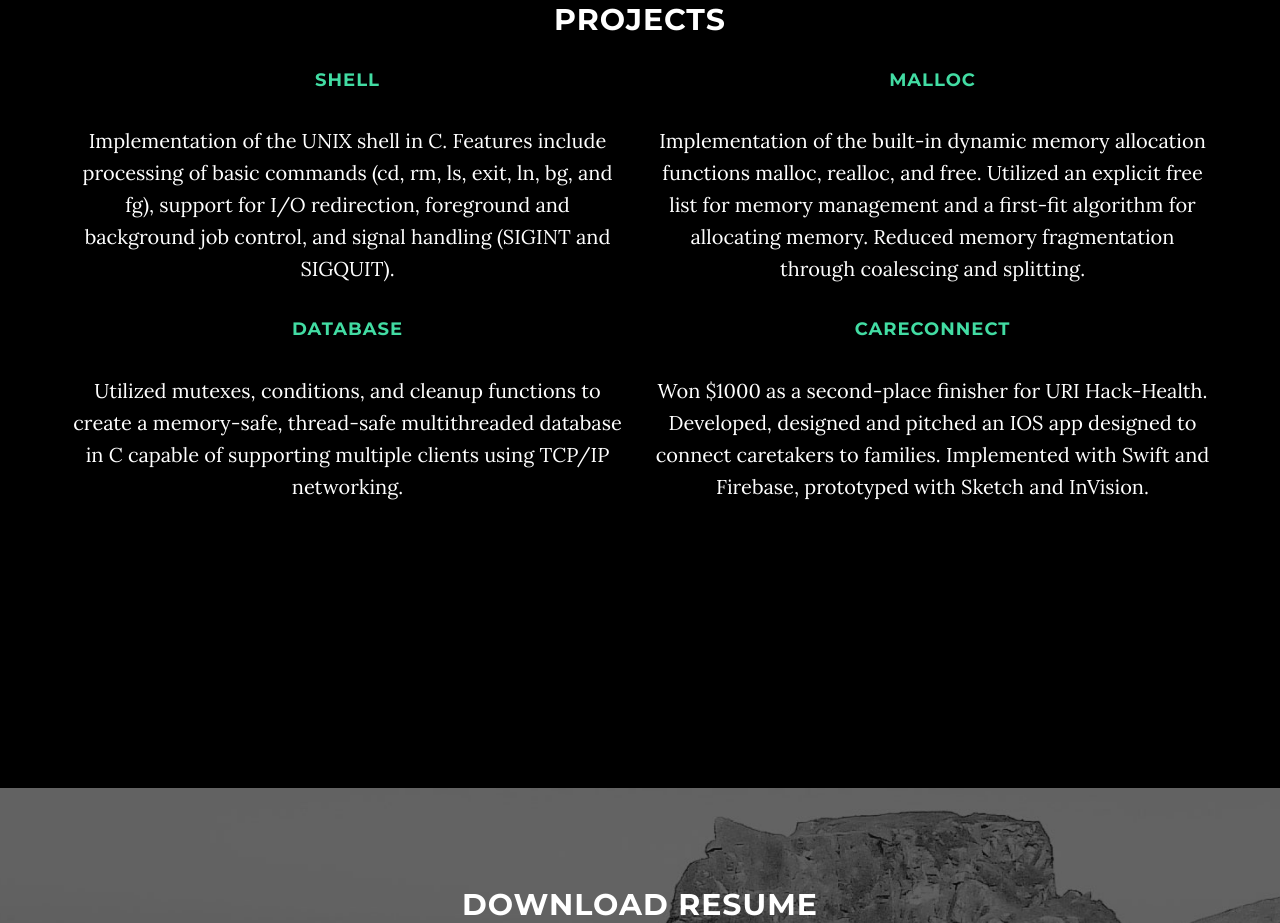
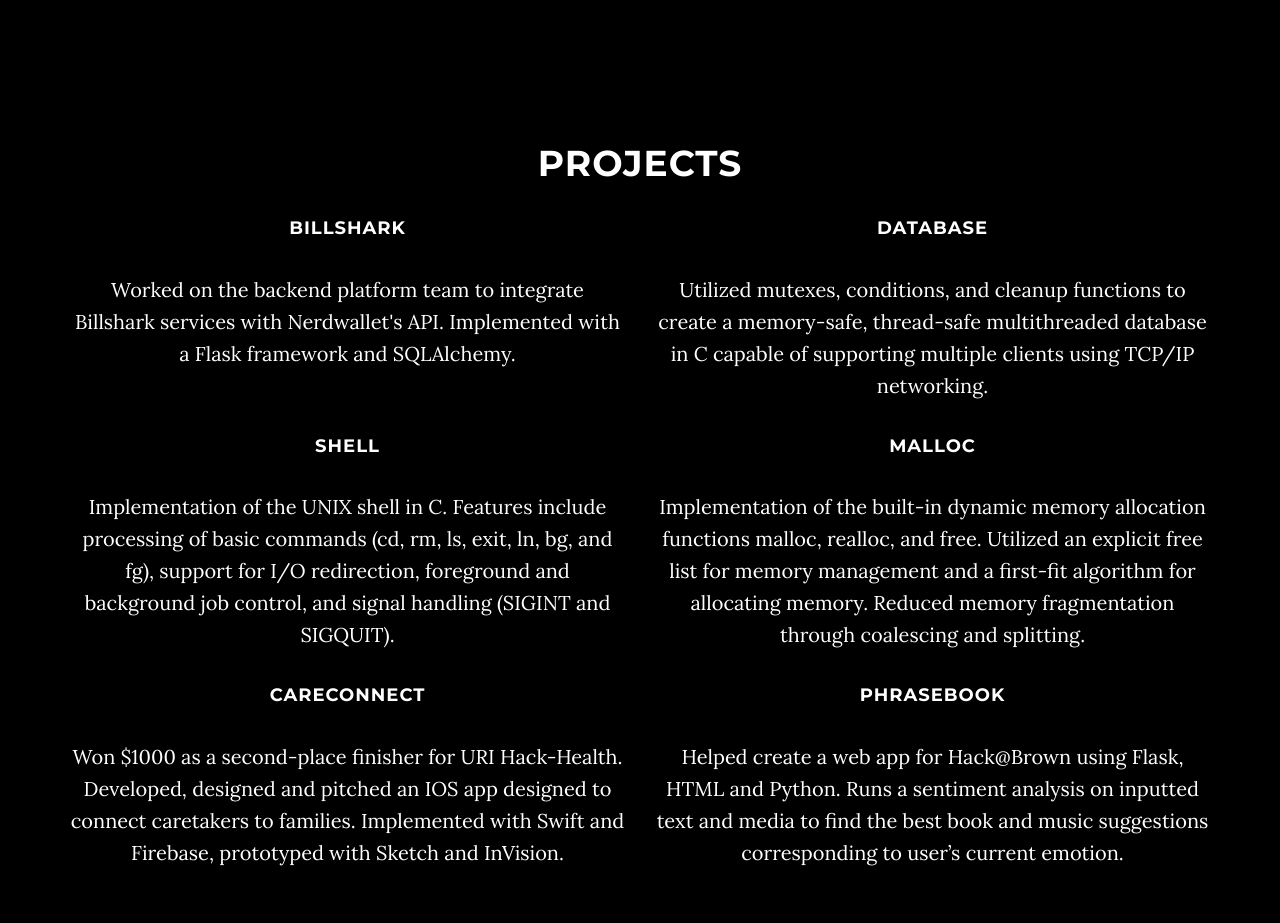
Before and after one commit to katie-chu/katie-chu.github.io, a website: page index.html in a window 1280 px wide. Shown: the part 2627-3550 px from the top of the page. Drawn offline with nearby package versions, Linux system fonts and the light colour scheme; some packages are replaced by stand-ins of ours.

Commit message:
fix links

```diff
--- a/index.html
+++ b/index.html
@@ -92,7 +92,7 @@
     <section id="projects" class="container content-section text-center">
         <div class="container">
             <div class="col-lg-8 col-lg-offset-2">
-                <h2>Education</h2>
+                <h1>Education</h1>
                 <h3>Brown University</h3>
                 <p class="info">B.S. Applied Math and Computer Science <span>&bull;</span> <em class="date">Expected May 2019</em></p>
                 <p><span>Relevant Coursework: </span>Distributed Systems, Software Engineering, Computer Systems, Data Structures and Algorithms, Discrete Structures and Probability, Database Management Systems, Object-Oriented Programming, User Interfaces and User Experience</p>
@@ -106,13 +106,15 @@
         <div class="download-section">
             <div class="container">
                 <div class="col-lg-8 col-lg-offset-2">
-                    <h2>Experience</h2>
+                    <h1>Experience</h1>
                     <h3>Brown University Department of C.S</h3>
-                    <p class="info">Undergrad and Head Teaching Assistant <span>&bull;</span> <em class="date">September 2016 - Current</em></p>
+                    <p class="info">Undergrad and Head Teaching Assistant<span>&bull;</span> <em class="date">September 2016 - Current</em></p>
                     <h3>NerdWallet</h3>
-                    <p class="info">Software Engineering Intern <span>&bull;</span> <em class="date">Summer 2017</em></p>
+                    <p class="info">Software Engineering Intern<span>&bull;</span> <em class="date">Summer 2017</em></p>
+                    <h3>Brown University IT Service Center</h3>
+                    <p class="info">Technical Assistant<span>&bull;</span> <em class="date">February 2016 - May 2017</em></p>
                     <h3>SoFi: Social Finance</h3>
-                    <p class="info">Software Engineering Intern <span>&bull;</span> <em class="date">Summer 2016</em></p>
+                    <p class="info">Software Engineering Intern<span>&bull;</span> <em class="date">Summer 2016</em></p>
                 </div>
             </div>
         </div>
@@ -122,15 +124,33 @@
 
     <!-- Projects Section -->
     <section id="projects2" class="container content-section text-center">
-        <h2>Projects</h2>
+        <h1>Projects</h1>
             <div class="row">
                 <div class="col-lg-6 portfolio-item">
                       <div class="card h-100">
                         <!-- <a href="#"><img class="card-img-top" src="http://placehold.it/700x400" alt=""></a> -->
                             <div class="card-body">
-                                      <h4 class="card-title">
-                                          <a href="#">Shell</a>
-                                      </h4>
+                                <h4 class="card-title">Billshark</h4>
+                                <p class="card-text">Worked on the backend platform team to integrate Billshark services with Nerdwallet's API. Implemented with a Flask framework and SQLAlchemy.</p>
+                            </div>
+                      </div>
+                </div>
+                <div class="col-lg-6 portfolio-item">
+                    <div class="card h-100">
+                        <!-- <a href="#"><img class="card-img-top" src="http://placehold.it/700x400" alt=""></a> -->
+                        <div class="card-body">
+                            <h4 class="card-title">Database</h4>
+                            <p class="card-text">Utilized mutexes, conditions, and cleanup functions to create a memory-safe, thread-safe multithreaded database in C capable of supporting multiple clients using TCP/IP networking.</p>
+                        </div>
+                    </div>
+                </div>
+            </div>
+            <div class="row">
+                <div class="col-lg-6 portfolio-item">
+                      <div class="card h-100">
+                        <!-- <a href="#"><img class="card-img-top" src="http://placehold.it/700x400" alt=""></a> -->
+                            <div class="card-body">
+                                      <h4 class="card-title">Shell</h4>
                                   <p class="card-text">Implementation of the UNIX shell in C. Features include processing of basic commands (cd, rm, ls, exit, ln, bg, and fg), support for I/O redirection, foreground and background job control, and signal handling (SIGINT and SIGQUIT).</p>
                             </div>
                       </div>
@@ -139,9 +159,7 @@
                     <div class="card h-100">
                         <!-- <a href="#"><img class="card-img-top" src="http://placehold.it/700x400" alt=""></a> -->
                         <div class="card-body">
-                                  <h4 class="card-title">
-                                      <a href="#">Malloc</a>
-                                  </h4>
+                                  <h4 class="card-title">Malloc</h4>
                               <p class="card-text">Implementation of the built-in dynamic memory allocation functions malloc, realloc, and free. Utilized an explicit free list for memory management and a first-fit algorithm for allocating memory. Reduced memory fragmentation through coalescing and splitting.</p>
                         </div>
                     </div>
@@ -152,10 +170,8 @@
                       <div class="card h-100">
                         <!-- <a href="#"><img class="card-img-top" src="http://placehold.it/700x400" alt=""></a> -->
                             <div class="card-body">
-                                      <h4 class="card-title">
-                                          <a href="#">Database</a>
-                                      </h4>
-                                  <p class="card-text">Utilized mutexes, conditions, and cleanup functions to create a memory-safe, thread-safe multithreaded database in C capable of supporting multiple clients using TCP/IP networking.</p>
+                                <h4 class="card-title">CareConnect</h4>
+                                <p class="card-text">Won $1000 as a second-place finisher for URI Hack-Health. Developed, designed and pitched an IOS app designed to connect caretakers to families. Implemented with Swift and Firebase, prototyped with Sketch and InVision.</p>
                             </div>
                       </div>
                 </div>
@@ -163,19 +179,12 @@
                     <div class="card h-100">
                         <!-- <a href="#"><img class="card-img-top" src="http://placehold.it/700x400" alt=""></a> -->
                         <div class="card-body">
-                                  <h4 class="card-title">
-                                      <a href="#">CareConnect</a>
-                                  </h4>
-                              <p class="card-text">Won $1000 as a second-place finisher for URI Hack-Health. Developed, designed and pitched an IOS app designed to connect caretakers to families. Implemented with Swift and Firebase, prototyped with Sketch and InVision.</p>
+                              <h4 class="card-title">Phrasebook</h4>
+                              <p class="card-text">Helped create a web app for Hack@Brown using Flask, HTML and Python. Runs a sentiment analysis on inputted text and media to find the best book and music suggestions corresponding to user’s current emotion.</p>
                         </div>
                     </div>
                 </div>
             </div>
-        <!-- <div class="row">
-            <div class="col-lg-8 col-lg-offset-2">
-                <h2>Projects</h2>
-            </div>
-        </div> -->
     </section>
 
 
@@ -184,7 +193,7 @@
         <div class="download-section">
             <div class="container">
                 <div class="col-lg-8 col-lg-offset-2">
-                    <h2>Download Resume</h2>
+                    <h1>Download Resume</h1>
                     <div class="columns download">
                         <p>
                             <a target="_blank" href="files/resume.pdf" class="btn btn-default btn-lg"><i class="fa fa-download fa-fw"></i>Download Resume</a>
@@ -199,7 +208,7 @@
     <section id="contact" class="container content-section text-center">
         <div class="row">
             <div class="col-lg-8 col-lg-offset-2">
-                <h2>Contact Details</h2>
+                <h1>Contact Details</h1>
                 <p class="address">
                     <span>
                         69 Brown Street, Mail #8222
@@ -213,13 +222,10 @@
                 </p>
                 <ul class="list-inline banner-social-buttons">
                     <li>
-                        <a href="https://twitter.com/SBootstrap" class="btn btn-default btn-lg"><i class="fa fa-twitter fa-fw"></i> <span class="network-name">Twitter</span></a>
+                        <a href="https://twitter.com/SBootstrap" class="btn btn-default btn-lg"><i class="fa fa-linkedin fa-fw"></i> <span class="network-name">LinkedIn</span></a>
                     </li>
                     <li>
-                        <a href="https://github.com/IronSummitMedia/startbootstrap" class="btn btn-default btn-lg"><i class="fa fa-github fa-fw"></i> <span class="network-name">Github</span></a>
-                    </li>
-                    <li>
-                        <a href="https://plus.google.com/+Startbootstrap/posts" class="btn btn-default btn-lg"><i class="fa fa-google-plus fa-fw"></i> <span class="network-name">Google+</span></a>
+                        <a href="https://github.com/katie-chu" class="btn btn-default btn-lg"><i class="fa fa-github fa-fw"></i> <span class="network-name">Github</span></a>
                     </li>
                 </ul>
             </div>
```
Also changed, not shown: 1 other file.
